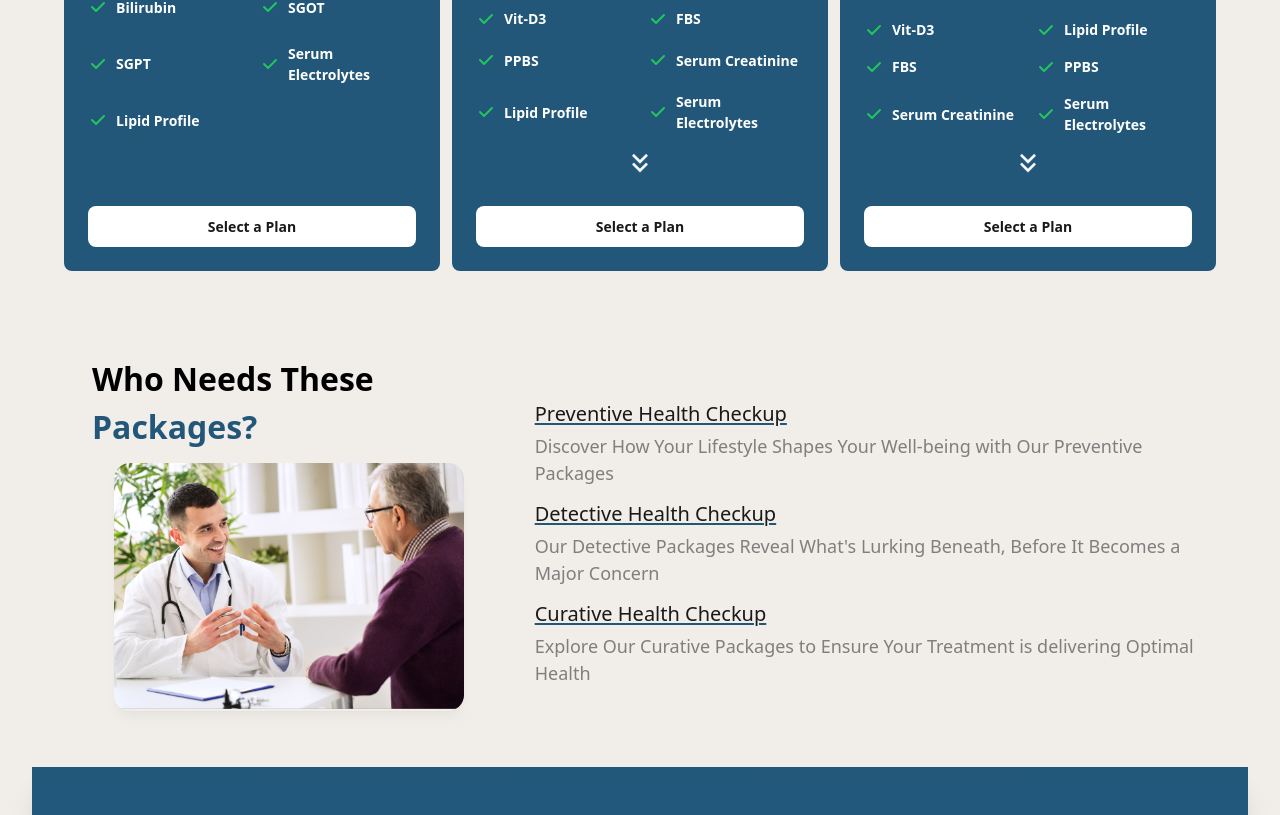
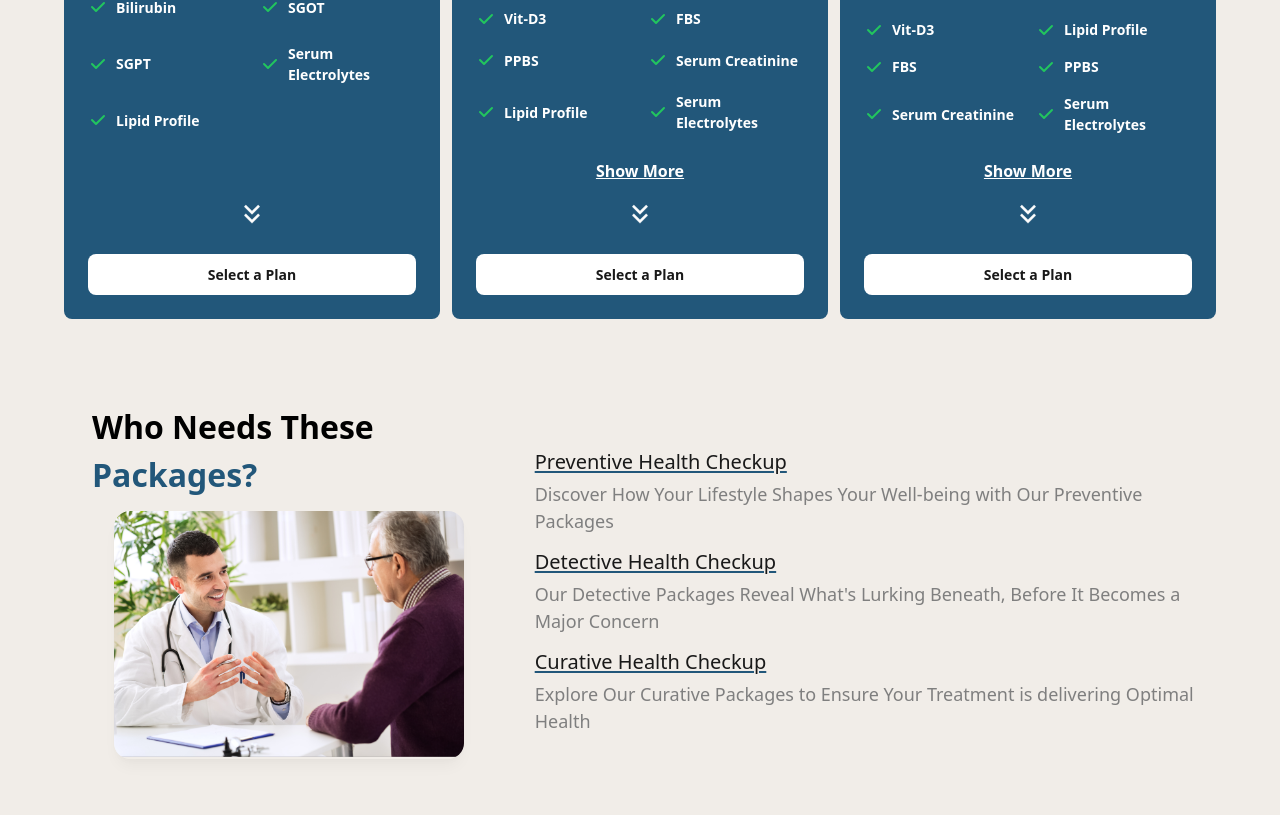
Before and after one commit to Tusharthakur0977/health_checkup, a Next.js app: page / in a window 1280 px wide. Shown: the part 2225-3040 px from the top of the page. Built offline with nearby package versions, Linux system fonts and the light colour scheme.

Commit message:
optimization and gtm updates

```diff
--- a/app/_components/Accreditation.tsx
+++ b/app/_components/Accreditation.tsx
@@ -13,14 +13,20 @@ const Accreditation = () => {
       </div>
 
       <div className="grid gap-4 grid-cols-2 lg:grid-cols-3 justify-items-center">
-        <Image loading="eager" src="/images/cap.jpg" alt="" width={200} height={100} />
+        <Image
+          loading="eager"
+          src="/images/cap.jpg"
+          alt=""
+          width={200}
+          height={100}
+        />
         <Image src="/images/ISO.jpg" alt="" width={1070} height={670} />
         <Image
           src="/images/NABL.png"
           alt=""
           className="col-span-2 sm:col-span-1"
-          width={261}
-          height={300}
+          width={100}
+          height={100}
         />
       </div>
     </div>
--- a/app/_components/PlanCard.tsx
+++ b/app/_components/PlanCard.tsx
@@ -104,17 +104,18 @@ const PlanCard: React.FC<IPlanCard> = ({
         <div className="min-h-[55px]">
           {test.length > 12 && (
             <button
-              className="text-white animate-bounce font-semibold self-center py-2 underline cursor-pointer"
+              className="text-white font-semibold self-center py-2 underline cursor-pointer"
               onClick={() => setShowmore(!showmore)}
             >
-              {showmore ? (
-                <MdKeyboardDoubleArrowUp size="2rem" />
-              ) : (
-                <MdKeyboardDoubleArrowDown size="2rem" />
-              )}
+              {showmore ? "Show Less" : "Show More"}
             </button>
           )}
         </div>
+        <MdKeyboardDoubleArrowDown
+          size="2rem"
+          className="self-center text-white mb-4 animate-bounce"
+        />
+
         <StickyButton
           id={btnId}
           label="Select a Plan"
--- a/app/layout.tsx
+++ b/app/layout.tsx
@@ -1,18 +1,17 @@
-import type { Metadata } from 'next';
-import { Inter } from 'next/font/google';
-// import Script from "next/script";
-import 'slick-carousel/slick/slick-theme.css';
-import 'slick-carousel/slick/slick.css';
-import BookModalProvider from './_context/BookModalContext';
-import './globals.css';
-import { GoogleTagManager } from '@next/third-parties/google';
+import { GoogleTagManager } from "@next/third-parties/google";
+import type { Metadata } from "next";
+import { Inter } from "next/font/google";
+import "slick-carousel/slick/slick-theme.css";
+import "slick-carousel/slick/slick.css";
+import BookModalProvider from "./_context/BookModalContext";
+import "./globals.css";
 
-const inter = Inter({ subsets: ['latin'] });
-const GTM_ID = 'GTM-WPWDT5RS';
+const inter = Inter({ subsets: ["latin"] });
+const GTM_ID = "GTM-WPWDT5RS";
 
 export const metadata: Metadata = {
-  title: 'Clear Vikalp',
-  description: '',
+  title: "Clear Vikalp",
+  description: "",
 };
 
 export default function RootLayout({
@@ -21,9 +20,9 @@ export default function RootLayout({
   children: React.ReactNode;
 }) {
   return (
-    <html lang='en'>
+    <html lang="en">
       <head>
-        <link rel='manifest' href='%PUBLIC_URL%/manifest.json' />
+        <link rel="manifest" href="%PUBLIC_URL%/manifest.json" />
         <script
           async
           src="https://code.jquery.com/jquery-3.6.0.min.js"
@@ -32,21 +31,7 @@ export default function RootLayout({
         ></script>
         <title>Clear Vikalp</title>
       </head>
-      {/* <Script id="google-tag-manager" strategy="afterInteractive">
-        {`
-        (function(w,d,s,l,i){w[l]=w[l]||[];w[l].push({'gtm.start':
-        new Date().getTime(),event:'gtm.js'});var f=d.getElementsByTagName(s)[0],
-        j=d.createElement(s),dl=l!='dataLayer'?'&l='+l:'';j.async=true;j.src=
-        'https://www.googletagmanager.com/gtm.js?id='+i+dl;f.parentNode.insertBefore(j,f);
-        })(window,document,'script','dataLayer','${GTM_ID}');
-        `}
-      </Script> */}
-      <body suppressHydrationWarning={true} >
-        {/* <noscript
-          dangerouslySetInnerHTML={{
-            __html: `<iframe src="https://www.googletagmanager.com/ns.html?id=${GTM_ID}" height="0" width="0" style="display: none; visibility: hidden;"></iframe>`,
-          }}
-        /> */}
+      <body suppressHydrationWarning={true}>
         <BookModalProvider>{children}</BookModalProvider>
       </body>
       <GoogleTagManager gtmId={GTM_ID} />
```
